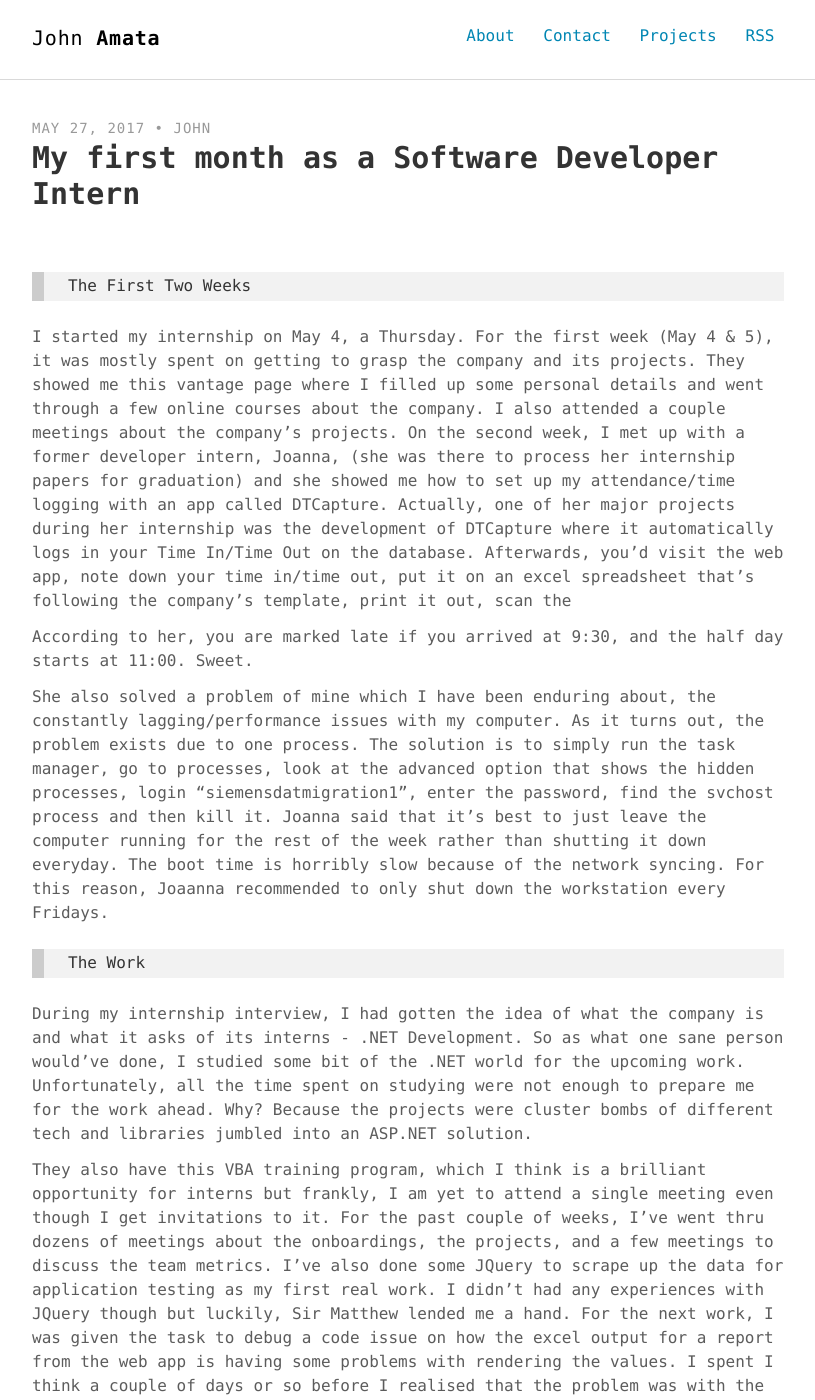
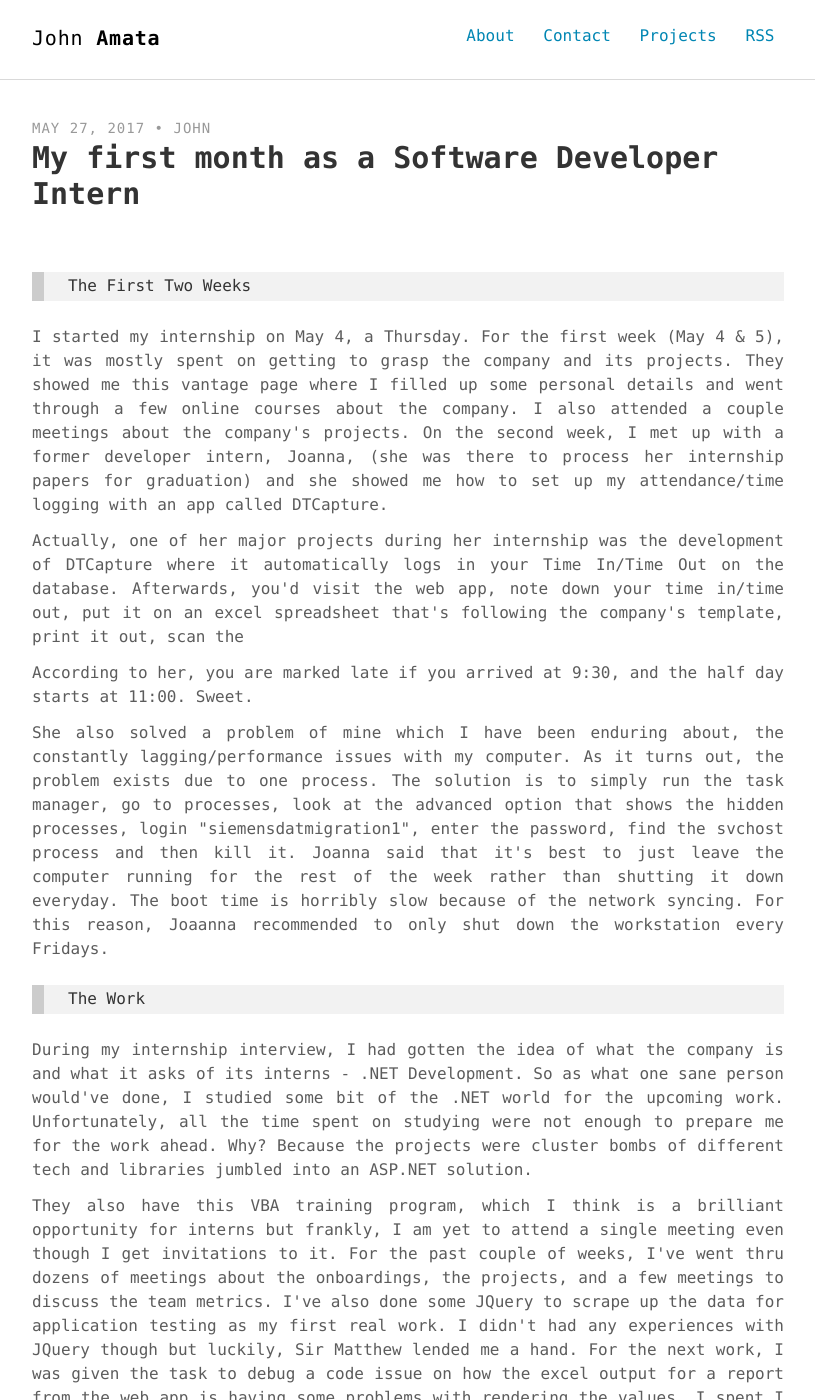
Before and after one commit to jpamata/jpamata.github.io, a Jekyll site: the page built from _posts/2017-05-27-My-First-Month-as-a-Software-Developer-Intern.md, in a window 1280 px wide and 1400 px high. Shown: the whole window, without its empty margins (232-1047 px from the left). Built offline with Jekyll 4.4.1, drawn with Linux system fonts in a browser that asks for light colours; comment, search, counter and statistics services are not loaded; some of the changed text lies outside the part shown.

Commit message:
Update 2017-05-27-My-First-Month-as-a-Software-Developer-Intern.md

```diff
--- a/_posts/2017-05-27-My-First-Month-as-a-Software-Developer-Intern.md
+++ b/_posts/2017-05-27-My-First-Month-as-a-Software-Developer-Intern.md
@@ -13,23 +13,23 @@
 
 > The First Two Weeks
 
-I started my internship on May 4, a Thursday. For the first week (May 4 & 5), it was mostly spent on getting to grasp the company and its projects. They showed me this vantage page where I filled up some personal details and went through a few online courses about the company. I also attended a couple meetings about the company's projects. On the second week, I met up with a former developer intern, Joanna, (she was there to process her internship papers for graduation) and she showed me how to set up my attendance/time logging with an app called DTCapture. <!--more-->
-Actually, one of her major projects during her internship was the development of DTCapture where it automatically logs in your Time In/Time Out on the database. Afterwards, you'd visit the web app, note down your time in/time out, put it on an excel spreadsheet that's following the company's template, print it out, scan the
+<p align="justify">I started my internship on May 4, a Thursday. For the first week (May 4 & 5), it was mostly spent on getting to grasp the company and its projects. They showed me this vantage page where I filled up some personal details and went through a few online courses about the company. I also attended a couple meetings about the company's projects. On the second week, I met up with a former developer intern, Joanna, (she was there to process her internship papers for graduation) and she showed me how to set up my attendance/time logging with an app called DTCapture.</p> <!--more-->
+<p align="justify">Actually, one of her major projects during her internship was the development of DTCapture where it automatically logs in your Time In/Time Out on the database. Afterwards, you'd visit the web app, note down your time in/time out, put it on an excel spreadsheet that's following the company's template, print it out, scan the </p>
 
-According to her, you are marked late if you arrived at 9:30, and the half day starts at 11:00. Sweet.
+<p align="justify">According to her, you are marked late if you arrived at 9:30, and the half day starts at 11:00. Sweet.</p>
 
-She also solved a problem of mine which I have been enduring about, the constantly lagging/performance issues with my computer. As it turns out, the problem exists due to one process. The solution is to simply run the task manager, go to processes, look at the advanced option that shows the hidden processes, login "siemensdatmigration1", enter the password, find the svchost process and then kill it. Joanna said that it's best to just leave the computer running for the rest of the week rather than shutting it down everyday. The boot time is horribly slow because of the network syncing. For this reason, Joaanna recommended to only shut down the workstation every Fridays.
+<p align="justify">She also solved a problem of mine which I have been enduring about, the constantly lagging/performance issues with my computer. As it turns out, the problem exists due to one process. The solution is to simply run the task manager, go to processes, look at the advanced option that shows the hidden processes, login "siemensdatmigration1", enter the password, find the svchost process and then kill it. Joanna said that it's best to just leave the computer running for the rest of the week rather than shutting it down everyday. The boot time is horribly slow because of the network syncing. For this reason, Joaanna recommended to only shut down the workstation every Fridays.</p>
 
 > The Work
 
-During my internship interview, I had gotten the idea of what the company is and what it asks of its interns - .NET Development. So as what one sane person would've done, I studied some bit of the .NET world for the upcoming work. Unfortunately, all the time spent on studying were not enough to prepare me for the work ahead. Why? Because the projects were cluster bombs of different tech and libraries jumbled into an ASP.NET solution.
+<p align="justify">During my internship interview, I had gotten the idea of what the company is and what it asks of its interns - .NET Development. So as what one sane person would've done, I studied some bit of the .NET world for the upcoming work. Unfortunately, all the time spent on studying were not enough to prepare me for the work ahead. Why? Because the projects were cluster bombs of different tech and libraries jumbled into an ASP.NET solution. </p>
 
-They also have this VBA training program, which I think is a brilliant opportunity for interns but frankly, I am yet to attend a single meeting even though I get invitations to it. For the past couple of weeks, I've went thru dozens of meetings about the onboardings, the projects, and a few meetings to discuss the team metrics. I've also done some JQuery to scrape up the data for application testing as my first real work. I didn't had any experiences with JQuery though but luckily, Sir Matthew lended me a hand. For the next work, I was given the task to debug a code issue on how the excel output for a report from the web app is having some problems with rendering the values. I spent I think a couple of days or so before I realised that the problem was with the language type, that the app doesn't accept such values. It was frustrating at first because I literally had no idea on how to approach the problem. I went through method by method then line by line of the code (commenting out some lines or editing some values) to see on which part of the code results to the issue. I was like a blind man groping for the door handle. Nevertheless, that experience taught me how to read error reports from Visual Studio to diagnose the problem. To say that I did it on my own would be a lie, I got some help from Sir Mark about the language problem.
+<p align="justify">They also have this VBA training program, which I think is a brilliant opportunity for interns but frankly, I am yet to attend a single meeting even though I get invitations to it. For the past couple of weeks, I've went thru dozens of meetings about the onboardings, the projects, and a few meetings to discuss the team metrics. I've also done some JQuery to scrape up the data for application testing as my first real work. I didn't had any experiences with JQuery though but luckily, Sir Matthew lended me a hand. For the next work, I was given the task to debug a code issue on how the excel output for a report from the web app is having some problems with rendering the values. I spent I think a couple of days or so before I realised that the problem was with the language type, that the app doesn't accept such values. It was frustrating at first because I literally had no idea on how to approach the problem. I went through method by method then line by line of the code (commenting out some lines or editing some values) to see on which part of the code results to the issue. I was like a blind man groping for the door handle. Nevertheless, that experience taught me how to read error reports from Visual Studio to diagnose the problem. To say that I did it on my own would be a lie, I got some help from Sir Mark about the language problem.</p>
 
 
-Aside from learning the ecosystem of Microsoft, one must also learn AngularJS and JavaScript. This free online course is what I used to grasp the basics of it: [codeschool - AngularJS](https://www.codeschool.com/courses/shaping-up-with-angularjs). This article also helped: [Ultimate guide to learning AngularJS in one day](https://toddmotto.com/ultimate-guide-to-learning-angular-js-in-one-day/). I've always heard that JavaScript would be among the programming language of the future and will be seen everywhere from mobile to desktop - they were not kidding.
+<p align="justify">Aside from learning the ecosystem of Microsoft, one must also learn AngularJS and JavaScript. This free online course is what I used to grasp the basics of it: [codeschool - AngularJS](https://www.codeschool.com/courses/shaping-up-with-angularjs). This article also helped: [Ultimate guide to learning AngularJS in one day](https://toddmotto.com/ultimate-guide-to-learning-angular-js-in-one-day/). I've always heard that JavaScript would be among the programming language of the future and will be seen everywhere from mobile to desktop - they were not kidding.</p>
 
-The team executes well. They follow the [Agile approach to Software Development](https://www.atlassian.com/agile) and they do all the agile ceremonies: tasks are given at the beginning of a sprint (2 weeks long), daily standup meetings to make a quick report of our status, iteration reviews and retros (retrospective/reflection) at the end of a sprint, and sprint plannings.
+<p align="justify">The team executes well. They follow the [Agile approach to Software Development](https://www.atlassian.com/agile) and they do all the agile ceremonies: tasks are given at the beginning of a sprint (2 weeks long), daily standup meetings to make a quick report of our status, iteration reviews and retros (retrospective/reflection) at the end of a sprint, and sprint plannings.</p>
 
 > My Average Day
 
```
